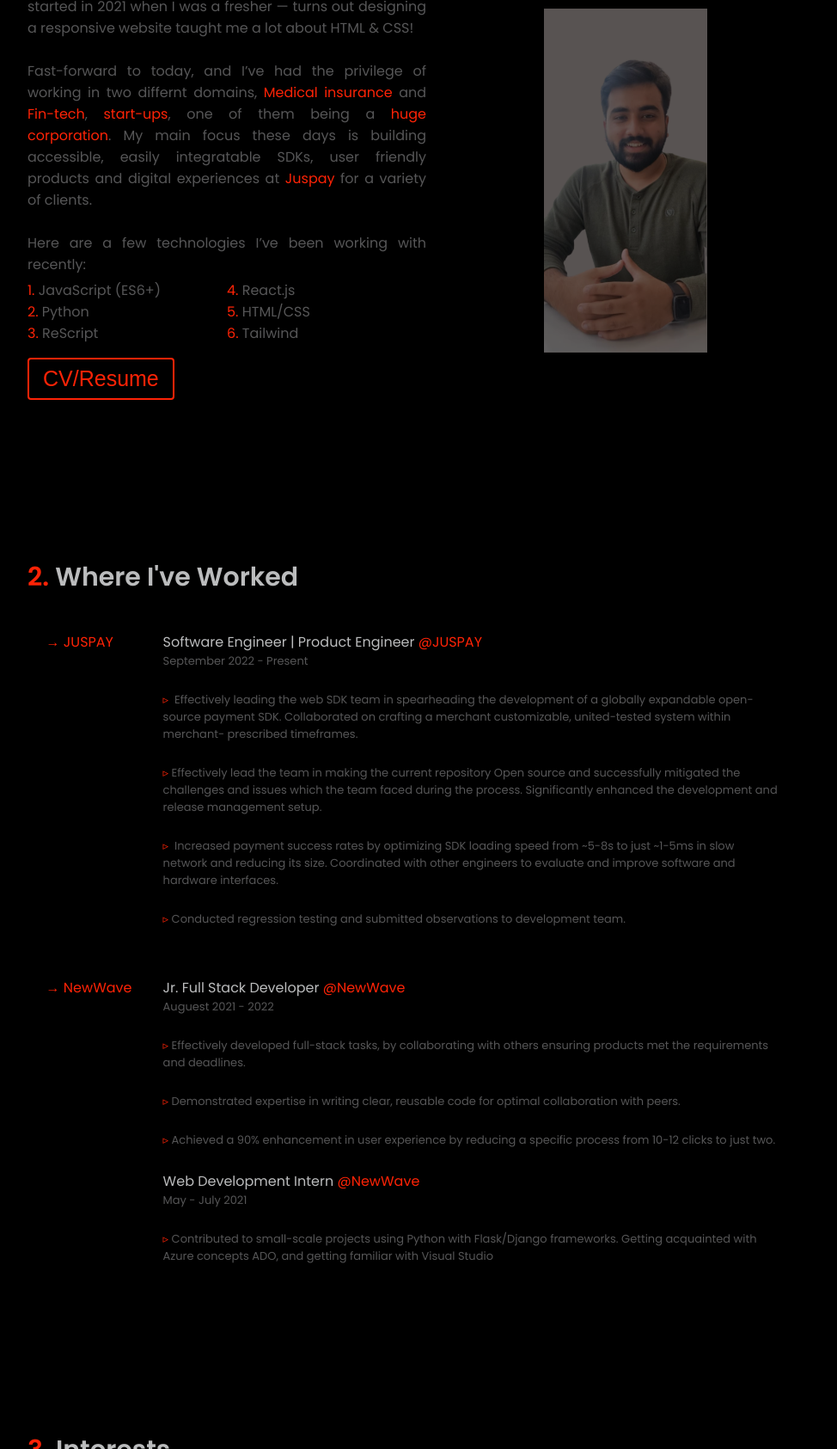
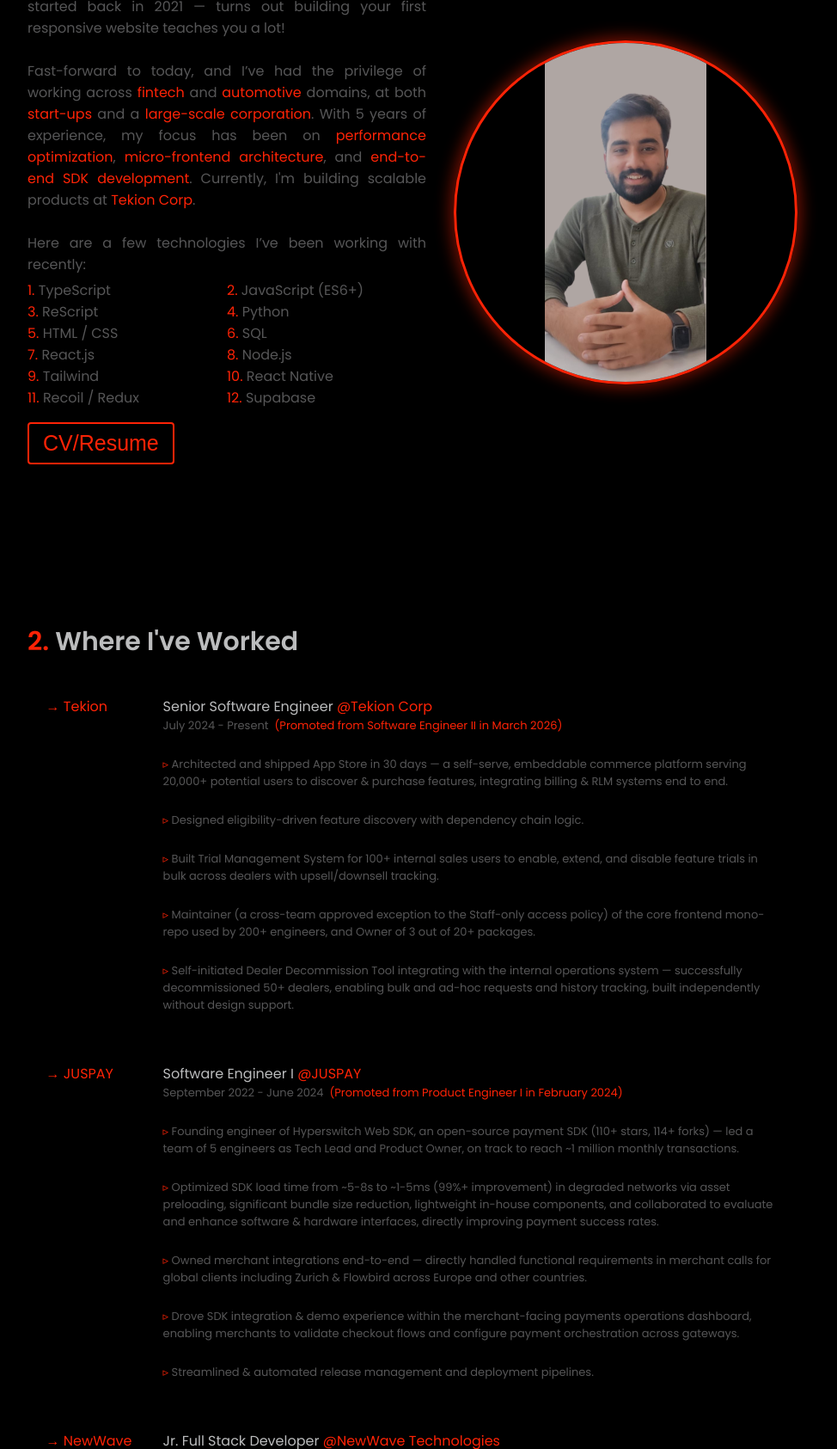
Before and after one commit to prafulkoppalkar/Portfolio, a plain HTML site: page index.html in a window 1280 px wide. Shown: the part 1115-2800 px from the top of the page at 86% size, without its empty margins (160-1134 px from the left). Drawn offline with Linux system fonts and the light colour scheme.

Commit message:
2026 Update

```diff
--- a/index.html
+++ b/index.html
@@ -51,10 +51,9 @@
      <div class="text">
        <div class="text-one">Hi, my name is</div>
        <div class="text-two">Praful Koppalkar.</div>
-       <div class="text-three">I build things for web.</div>
-       <div class="text-four">I’m a software engineer specializing in building (and occasionally designing) exceptional digital experiences. Currently, I’m focused on building accessible, human-centered products at <span class="primary">Juspay</span>.</div>
-     </div>
-     <!-- <div class="button">
+       <div class="text-three">I build things for the web.</div>
+       <div class="text-four">I'm a Senior Software Engineer specializing in architecting scalable frontend systems and driving full-stack technical decisions. Currently building exceptional products at <span class="primary">Tekion Corp</span>.</div>
+’  ’     <!-- <div class="button">
       <a href="Praful's Resume (1).pdf" target="_blank">
        <button>CV/Resume</button></a>
      </div> -->
@@ -72,25 +71,36 @@
       <img class="dp" src="images/Untitled design.png" alt="">
     </div>
     <div class="right">
-      <p style="margin-bottom: 1%;">Hello! My name is Praful and I enjoy creating things that live on the internet. My interest in web development started in 2021 when I was a fresher — turns out designing a responsive website taught me a lot about HTML & CSS!</br><br>
+      <p style="margin-bottom: 1%;">Hello! My name is Praful and I enjoy creating things that live on the internet. My interest in web development started back in 2021 — turns out building your first responsive website teaches you a lot!</br><br>
 
-        Fast-forward to today, and I’ve had the privilege of working in two differnt domains, <span class="primary">Medical insurance</span> and <span class="primary">Fin-tech</span>, <span class="primary">start-ups</span>, one of them being a <span class="primary">huge corporation</span>. My main focus these days is building accessible, easily integratable SDKs, user friendly products and digital experiences at
-        <span class="primary">Juspay</span> for a variety of clients.</br></br>
+        Fast-forward to today, and I’ve had the privilege of working across <span class="primary">fintech</span> and <span class="primary">automotive</span> domains, at both <span class="primary">start-ups</span> and a <span class="primary">large-scale corporation</span>. With 5 years of experience, my focus has been on <span class="primary">performance optimization</span>, <span class="primary">micro-frontend architecture</span>, and <span class="primary">end-to-end SDK development</span>. Currently, I'm building scalable products at <span class="primary">Tekion Corp</span>.</br></br>
         Here are a few technologies I’ve been working with recently:</p>
         <div class="skills">
-          <div class="skills-sub"><span class="primary">1.</span>&nbsp;JavaScript (ES6+)</div>
-          <div class="skills-sub"><span class="primary">4.</span>&nbsp;React.js</div>
-        </div>
-        <div class="skills">
-          <div class="skills-sub"><span class="primary">2.</span><span>&nbsp;Python</span></div>
-          <div class="skills-sub"><span class="primary">5.</span><span>&nbsp;HTML/CSS</span></div>
+          <div class="skills-sub"><span class="primary">1.</span>&nbsp;TypeScript</div>
+          <div class="skills-sub"><span class="primary">2.</span>&nbsp;JavaScript (ES6+)</div>
         </div>
         <div class="skills">
           <div class="skills-sub"><span class="primary">3.</span><span>&nbsp;ReScript</span></div>
-          <div class="skills-sub"><span class="primary">6.</span><span>&nbsp;Tailwind</span></div>
+          <div class="skills-sub"><span class="primary">4.</span><span>&nbsp;Python</span></div>
+        </div>
+        <div class="skills">
+          <div class="skills-sub"><span class="primary">5.</span><span>&nbsp;HTML / CSS</span></div>
+          <div class="skills-sub"><span class="primary">6.</span><span>&nbsp;SQL</span></div>
+        </div>
+        <div class="skills">
+          <div class="skills-sub"><span class="primary">7.</span><span>&nbsp;React.js</span></div>
+          <div class="skills-sub"><span class="primary">8.</span><span>&nbsp;Node.js</span></div>
+        </div>
+        <div class="skills">
+          <div class="skills-sub"><span class="primary">9.</span><span>&nbsp;Tailwind</span></div>
+          <div class="skills-sub"><span class="primary">10.</span><span>&nbsp;React Native</span></div>
+        </div>
+        <div class="skills">
+          <div class="skills-sub"><span class="primary">11.</span><span>&nbsp;Recoil / Redux</span></div>
+          <div class="skills-sub"><span class="primary">12.</span><span>&nbsp;Supabase</span></div>
         </div>
         <div class="button">
-        <a href="PrafulResumeUpdated.pdf" target="_blank">
+        <a href="Praful_Koppalkar_5Y_Resume.pdf" target="_blank">
          <button>CV/Resume</button></a>
        </div>
     </div>
@@ -104,46 +114,44 @@
     <div class="title"><span class="primary">2.</span><span>&nbsp;Where I've Worked</span>
   </div>
   <div class="companyContainer">
+
+  <div class="company">
+    <div style="width: 120px;"><span class="primary">&rarr;&nbsp;Tekion</span></div>
+    <div class="pointers">Senior Software Engineer <span class="primary">@Tekion Corp</span>
+      <p>July 2024 - Present &nbsp;<span class="primary">(Promoted from Software Engineer II in March 2026)</span></p>
+    </br>
+      <p><span class="primary">&#9657&nbsp;</span>Architected and shipped App Store in 30 days — a self-serve, embeddable commerce platform serving 20,000+ potential users to discover &amp; purchase features, integrating billing &amp; RLM systems end to end.</p></br>
+      <p><span class="primary">&#9657&nbsp;</span>Designed eligibility-driven feature discovery with dependency chain logic.</p></br>
+      <p><span class="primary">&#9657&nbsp;</span>Built Trial Management System for 100+ internal sales users to enable, extend, and disable feature trials in bulk across dealers with upsell/downsell tracking.</p></br>
+      <p><span class="primary">&#9657&nbsp;</span>Maintainer (a cross-team approved exception to the Staff-only access policy) of the core frontend mono-repo used by 200+ engineers, and Owner of 3 out of 20+ packages.</p></br>
+      <p><span class="primary">&#9657&nbsp;</span>Self-initiated Dealer Decommission Tool integrating with the internal operations system — successfully decommissioned 50+ dealers, enabling bulk and ad-hoc requests and history tracking, built independently without design support.</p></br>
+    </div>
+  </div>
+
   <div class="company">
     <div style="width: 120px;"><span class="primary">&rarr;&nbsp;JUSPAY</span></div>
-    <div class="pointers">Software Engineer | Product Engineer <span class="primary">@JUSPAY</span></br>
-      <p>September 2022 - Present</p>
+    <div class="pointers">Software Engineer I <span class="primary">@JUSPAY</span>
+      <p>September 2022 - June 2024 &nbsp;<span class="primary">(Promoted from Product Engineer I in February 2024)</span></p>
     </br>
-      <p>
-        <span class="primary">&#9657&nbsp;</span>
-        Effectively leading the web SDK team in spearheading the development of
-         a globally expandable open-source payment SDK. Collaborated on crafting
-         a merchant customizable, united-tested system within merchant- prescribed
-          timeframes.</p></br>
-         <p> <span class="primary">&#9657&nbsp;</span>Effectively lead the team in making the current repository Open source and successfully mitigated the challenges and issues which the team faced during the process. Significantly enhanced the development and release management setup.</p></br>
-      <p>
-        <span class="primary">&#9657&nbsp;</span>
-        Increased payment success rates by optimizing SDK loading speed from ~5-8s to just ~1-5ms in slow network and reducing its size. Coordinated with other engineers to evaluate and improve software and hardware interfaces.
-      </p></br>
-      <p>
-        <span class="primary">&#9657&nbsp;</span>Conducted regression testing and submitted observations to development team.
-      </p></br>
+      <p><span class="primary">&#9657&nbsp;</span>Founding engineer of Hyperswitch Web SDK, an open-source payment SDK (110+ stars, 114+ forks) — led a team of 5 engineers as Tech Lead and Product Owner, on track to reach ~1 million monthly transactions.</p></br>
+      <p><span class="primary">&#9657&nbsp;</span>Optimized SDK load time from ~5-8s to ~1-5ms (99%+ improvement) in degraded networks via asset preloading, significant bundle size reduction, lightweight in-house components, and collaborated to evaluate and enhance software &amp; hardware interfaces, directly improving payment success rates.</p></br>
+      <p><span class="primary">&#9657&nbsp;</span>Owned merchant integrations end-to-end — directly handled functional requirements in merchant calls for global clients including Zurich &amp; Flowbird across Europe and other countries.</p></br>
+      <p><span class="primary">&#9657&nbsp;</span>Drove SDK integration &amp; demo experience within the merchant-facing payments operations dashboard, enabling merchants to validate checkout flows and configure payment orchestration across gateways.</p></br>
+      <p><span class="primary">&#9657&nbsp;</span>Streamlined &amp; automated release management and deployment pipelines.</p></br>
     </div>
   </div>
+
   <div class="company">
     <div style="width: 120px;"><span class="primary">&rarr;&nbsp;NewWave</span></div>
-    <div class="pointers">Jr. Full Stack Developer <span class="primary">@NewWave</span>
-      <p>Auguest 2021 - 2022 </p>
-
-  </br>
-    <p>
-      <span class="primary">&#9657&nbsp;</span>Effectively developed full-stack tasks, by collaborating with others ensuring products met the requirements and deadlines.</p></br>
-       <p> <span class="primary">&#9657&nbsp;</span>Demonstrated expertise in writing clear, reusable code for optimal collaboration with peers.</p></br>
-    <p>
-      <span class="primary">&#9657&nbsp;</span>Achieved a 90% enhancement in user experience by reducing a specific process from 10-12 clicks to just two.
-    </p></br>
-    Web Development Intern <span class="primary">@NewWave</span>
-    <p>May - July 2021</p></br>
-    <p>
-      <span class="primary">&#9657&nbsp;</span>Contributed to small-scale projects using Python with Flask/Django frameworks. Getting acquainted with Azure concepts ADO, and getting familiar with Visual Studio
-    </p></br>
+    <div class="pointers">Jr. Full Stack Developer <span class="primary">@NewWave Technologies</span>
+      <p>May 2021 - August 2022</p>
+    </br>
+      <p><span class="primary">&#9657&nbsp;</span>Achieved an 80% boost in UI/UX for RA coders by streamlining a workflow from 10-12 clicks to just two.</p></br>
+      <p><span class="primary">&#9657&nbsp;</span>Wrote clean, reusable code ensuring product quality and on-time delivery.</p></br>
+      <p><span class="primary">&#9657&nbsp;</span>Contributed to full-stack tasks, collaborating with peers to meet requirements and deadlines.</p></br>
     </div>
   </div>
+
   </div>
 </section>
 
@@ -206,7 +214,7 @@
       <div class="topic">Get In Touch.. Do <span class="primary">Ping Me</span>!</div>
       <p>
         Phone: +91-8762430111</br>
-        Email-id: praful.koppalkar@gmail.com</br>
+        Email-id: prafulkoppalkar@gmail.com</br>
 
       </p>
     </div>
--- a/style.css
+++ b/style.css
@@ -210,13 +210,17 @@
   padding: 5%;
 }
 .dp{
-  opacity: 50%;
+  opacity: 100%;
   cursor: pointer;
+  border-radius: 50%;
+  border: 3px solid #fe2306;
+  box-shadow: 0 0 18px 4px rgba(254, 35, 6, 0.45);
+  transition: all 0.3s ease;
 }
 .dp:hover{
-  scale: 1.2;
-  opacity: 100%;
-  transition: all 0.1s ease-in;
+  scale: 1.06;
+  box-shadow: 0 0 32px 8px rgba(254, 35, 6, 0.75);
+  transition: all 0.3s ease;
 }
 .about{
   background: #000000;
@@ -260,8 +264,8 @@
 .about .left img{
   height: 400px;
   width: 400px;
-  object-fit:contain;
-  border-radius: 12px;
+  object-fit: scale-down;
+  border-radius: 50%;
 }
 .about-details .right{
   width: 55%;
@@ -501,10 +505,10 @@
   }
   .dp{
     opacity: 100%;
-    scale: 1.1;
+    scale: 1;
   }
   .dp:hover{
-    scale:1.1
+    scale: 1.06;
   }
   .about .about-details .left{
     display: flex;
@@ -522,8 +526,10 @@
 }
 @media (max-width: 900px) {
   .about .left img{
-    height: 350px;
-    width: 350px;
+    height: 300px;
+    width: 300px;
+    border-radius: 50%;
+    object-fit: scale-down;
   }
   .scroll-button{
     display: None;
```
Also changed, not shown: 1 other file.
